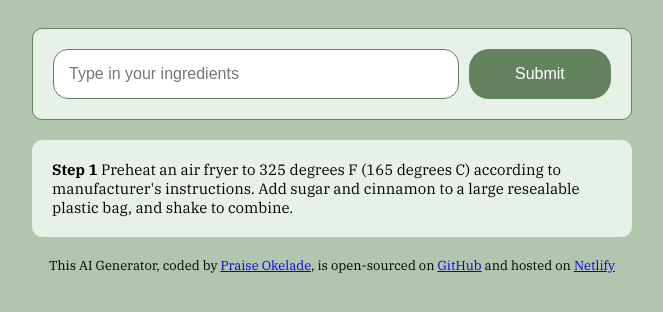
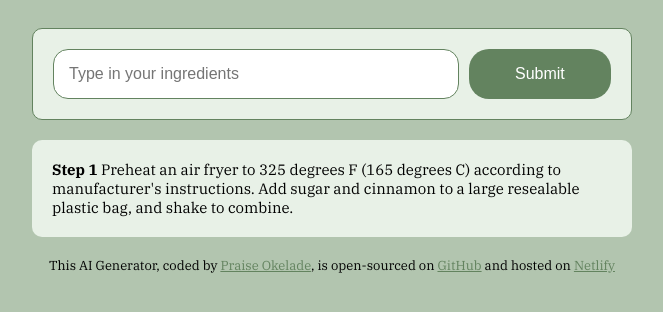
Before and after one commit to praiseokelade/ai-recipe-generator, a plain HTML site: page index.html in a window 1280 px wide. Shown: the part 198-510 px from the top of the page, without its empty margins (308-971 px from the left). Drawn offline with Linux system fonts and the light colour scheme.

Commit message:
Changed colour of links to fit theme

```diff
--- a/src/style.css
+++ b/src/style.css
@@ -65,3 +65,7 @@ footer {
   text-align: center;
   font-size: 13px;
 }
+
+a {
+    color: #63835f;
+}
```
